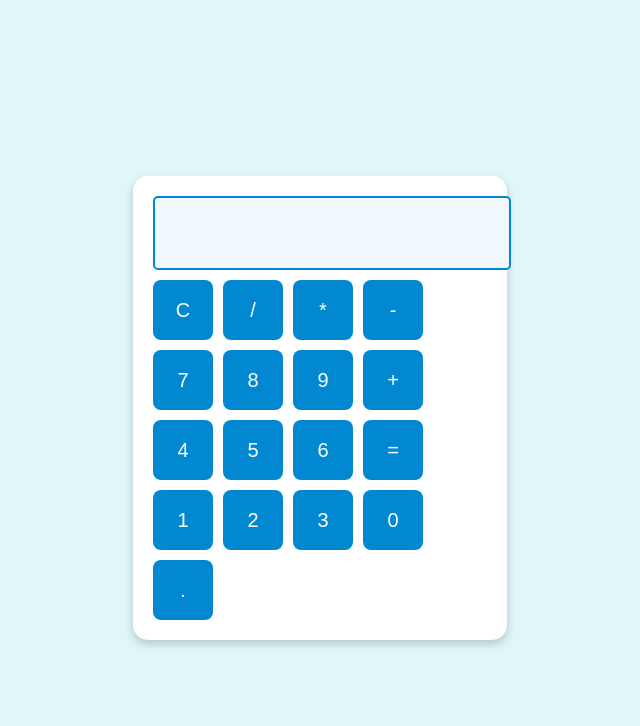
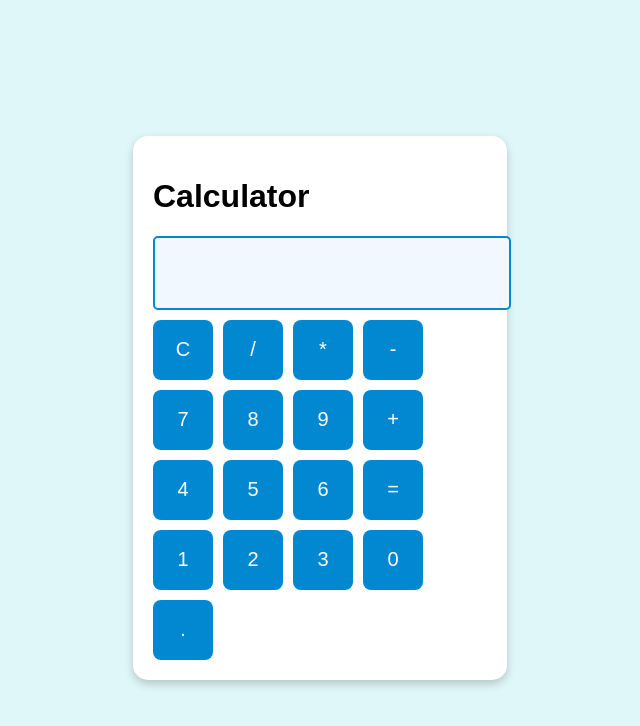
Before and after one commit to MdSajid-Dev/Calculator, a plain HTML site: page index.html in a window 1280 px wide. Shown: the whole page, without its empty margins (320-960 px from the left). Drawn offline with Linux system fonts and the light colour scheme.

Commit message:
Update index.html

```diff
--- a/index.html
+++ b/index.html
@@ -8,6 +8,7 @@
 </head>
 <body>
   <div class="calculator">
+    <h1 class="title">Calculator</h1> <!-- Title added here -->
     <input type="text" id="display" disabled>
     <div class="buttons">
       <button onclick="clearDisplay()">C</button>
```
